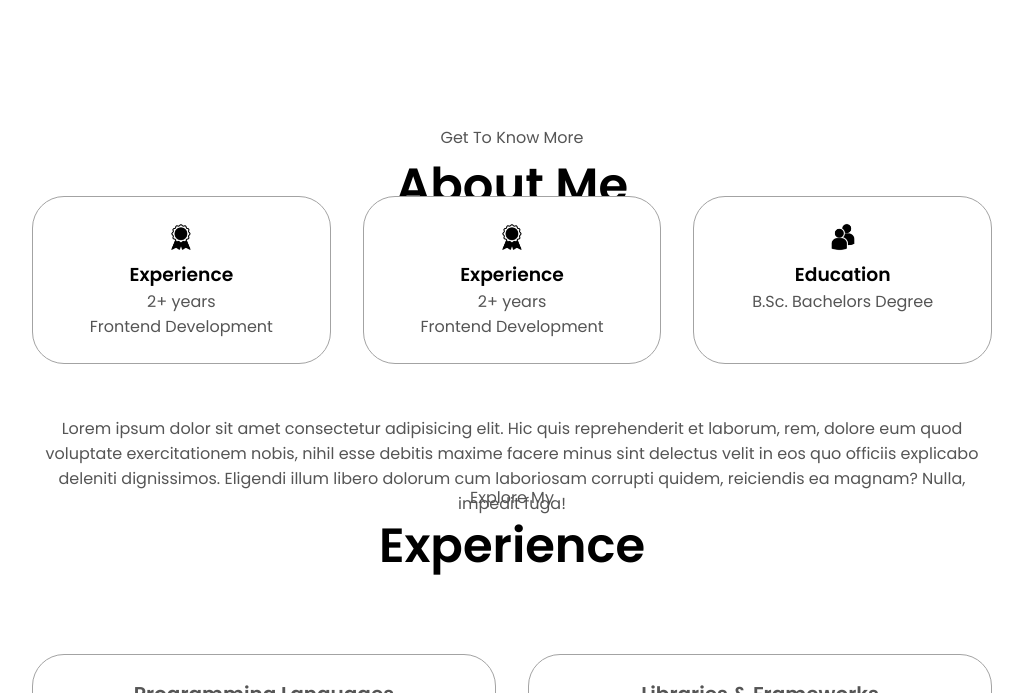
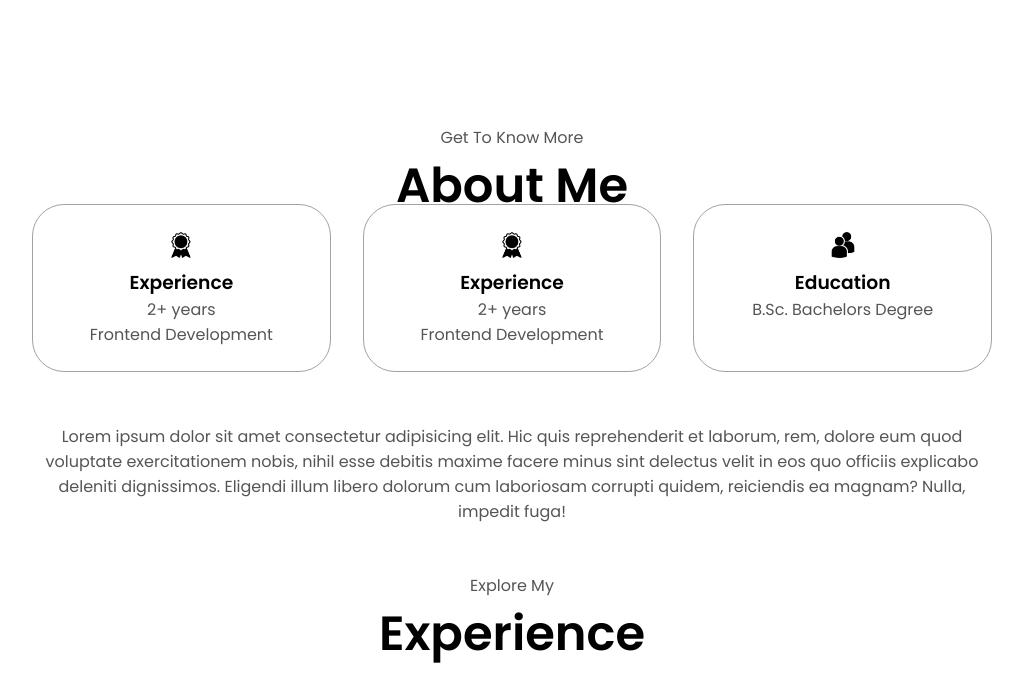
Before and after one commit to TahmidaMajumder/tahmidamajumder.github.io, a plain HTML site: page index.html in a window 1280 px wide. Shown: the part 621-1314 px from the top of the page, without its empty margins (128-1151 px from the left). Drawn offline with Linux system fonts and the light colour scheme.

Commit message:
Increase height of #about section to 50vh

```diff
--- a/mediaqueries.css
+++ b/mediaqueries.css
@@ -5,7 +5,8 @@
     margin-bottom: 6rem;
   }
   #about {
-    height: 45vh;
+    height: 50vh;
+    margin-bottom: 3rem;
   }
   .about-containers {
     flex-wrap: wrap;
```
